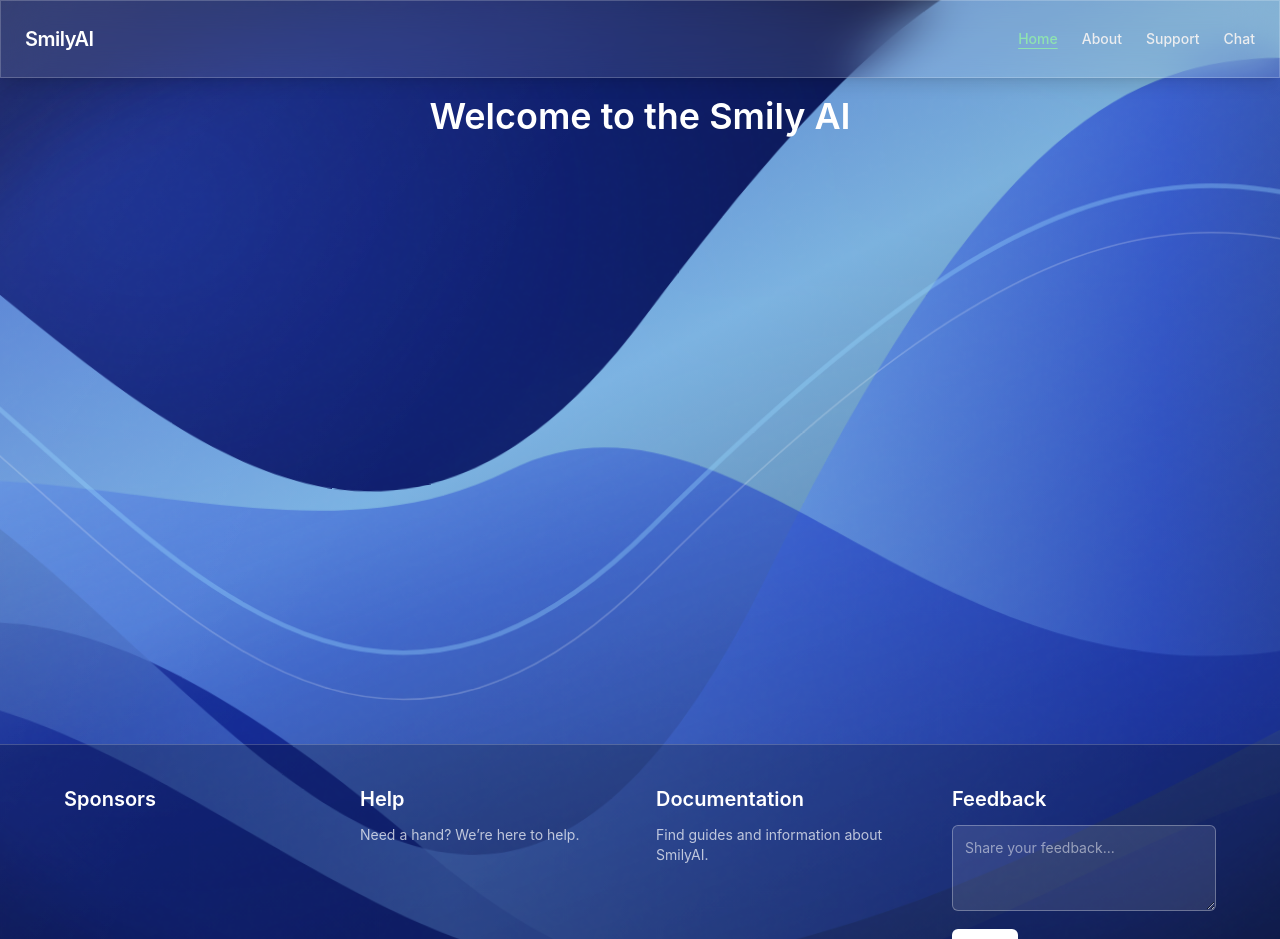
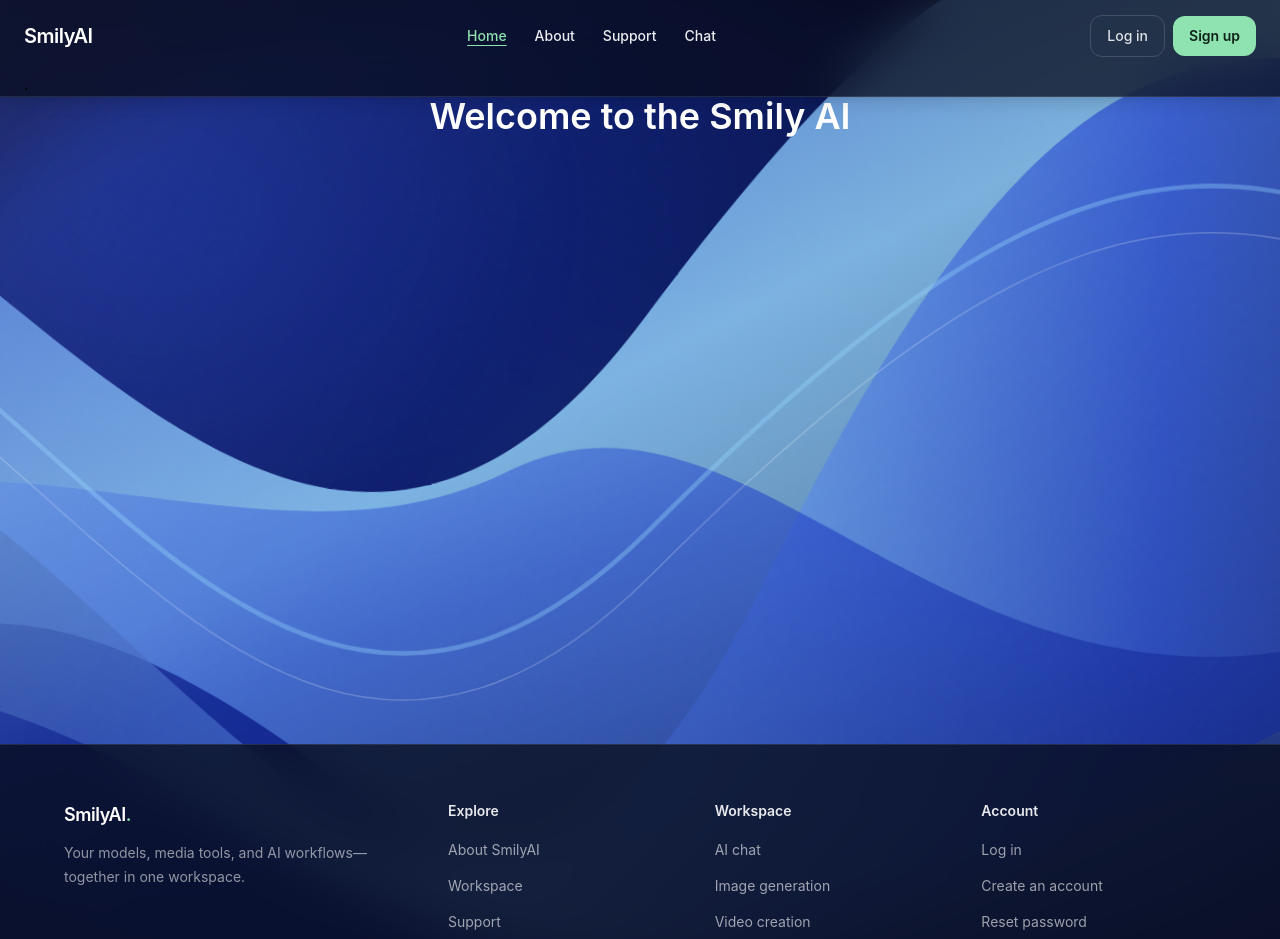
Before and after one commit to Sam78Svg/SmilyAi, a React (Vite) app: page / in a window 1280 px wide. Shown: the top 939 px of the page. Built offline with nearby package versions, Linux system fonts and the light colour scheme.

Commit message:
footerChanges

```diff
--- a/ClientSide/components/FooterSection.tsx
+++ b/ClientSide/components/FooterSection.tsx
@@ -1,58 +1,63 @@
+import { Link } from "react-router-dom"
+
+const linkStyle =
+    "inline-flex w-fit rounded-md text-sm text-white/60 transition hover:text-[#A7F0C3] focus-visible:outline-2 focus-visible:outline-offset-2 focus-visible:outline-[#8FE3B0]"
+
 export default function FooterSection() {
     return (
-        <div className="border-t border-white/20 bg-black/20 px-6 py-10 text-white">
-            <div className="mx-auto grid max-w-6xl grid-cols-1 gap-8 sm:grid-cols-2 lg:grid-cols-4">
-                <section aria-labelledby="footer-sponsors">
-                    <h2 id="footer-sponsors" className="mb-3 text-xl font-semibold transition-transform duration-200 hover:scale-105 hover:font-bold hover:underline hover:underline-offset-4">
-                        Sponsors
-                    </h2>
-                </section>
-
-                <section aria-labelledby="footer-help">
-                    <h2 id="footer-help" className="mb-3 text-xl font-semibold transition-transform duration-200 hover:scale-105 hover:font-bold hover:underline hover:underline-offset-4">
-                        Help
-                    </h2>
-                    <p className="text-sm text-white/70">
-                        Need a hand? We’re here to help.
+        <div className="relative z-10 border-t border-white/10 bg-[#070B16]/75 px-5 py-12 text-white backdrop-blur-xl sm:px-8 sm:py-14">
+            <div className="mx-auto grid max-w-6xl grid-cols-2 gap-x-8 gap-y-10 sm:grid-cols-3 lg:grid-cols-[1.5fr_1fr_1fr_1fr]">
+                <section className="col-span-2 sm:col-span-3 lg:col-span-1">
+                    <Link
+                        to="/"
+                        className="inline-flex rounded-lg text-lg font-semibold tracking-tight text-white focus-visible:outline-2 focus-visible:outline-offset-4 focus-visible:outline-[#8FE3B0]"
+                    >
+                        SmilyAI<span className="text-[#8FE3B0]">.</span>
+                    </Link>
+                    <p className="mt-3 max-w-xs text-sm leading-6 text-white/55">
+                        Your models, media tools, and AI workflows—together in one
+                        workspace.
                     </p>
                 </section>
 
-                <section aria-labelledby="footer-documentation">
-                    <h2 id="footer-documentation" className="mb-3 text-xl font-semibold transition-transform duration-200 hover:scale-105 hover:font-bold hover:underline hover:underline-offset-4">
-                        Documentation
+                <nav aria-labelledby="footer-explore">
+                    <h2 id="footer-explore" className="mb-4 text-sm font-semibold text-white/90">
+                        Explore
                     </h2>
-                    <p className="text-sm text-white/70">
-                        Find guides and information about SmilyAI.
-                    </p>
-                </section>
+                    <ul className="space-y-3">
+                        <li><Link className={linkStyle} to="/about">About SmilyAI</Link></li>
+                        <li><Link className={linkStyle} to="/chat">Workspace</Link></li>
+                        <li><Link className={linkStyle} to="/support">Support</Link></li>
+                    </ul>
+                </nav>
 
-                <section aria-labelledby="footer-feedback">
-                    <h2 id="footer-feedback" className="mb-3 text-xl font-semibold transition-transform duration-200 hover:scale-105 hover:font-bold hover:underline hover:underline-offset-4">
-                        Feedback
+                <nav aria-labelledby="footer-tools">
+                    <h2 id="footer-tools" className="mb-4 text-sm font-semibold text-white/90">
+                        Workspace
                     </h2>
-                    <form>
-                        <label htmlFor="footer-feedback-message" className="sr-only">
-                            Your feedback
-                        </label>
-                        <textarea
-                            id="footer-feedback-message"
-                            name="feedback"
-                            rows={3}
-                            className="w-full resize-y rounded-md border border-white/30 bg-white/10 p-3 text-sm text-white placeholder:text-white/50 focus:border-white/60 focus:outline-none focus:ring-2 focus:ring-white/30"
-                            placeholder="Share your feedback..."
-                        />
-                        <button
-                            type="button"
-                            className="mt-3 rounded-md bg-white px-4 py-2 text-sm font-medium text-gray-900 transition hover:bg-white/80 focus-visible:outline-2 focus-visible:outline-offset-2 focus-visible:outline-white"
-                        >
-                            Send
-                        </button>
-                    </form>
-                </section>
+                    <ul className="space-y-3">
+                        <li><Link className={linkStyle} to="/chat">AI chat</Link></li>
+                        <li><Link className={linkStyle} to="/chat">Image generation</Link></li>
+                        <li><Link className={linkStyle} to="/chat">Video creation</Link></li>
+                    </ul>
+                </nav>
+
+                <nav aria-labelledby="footer-account">
+                    <h2 id="footer-account" className="mb-4 text-sm font-semibold text-white/90">
+                        Account
+                    </h2>
+                    <ul className="space-y-3">
+                        <li><Link className={linkStyle} to="/login">Log in</Link></li>
+                        <li><Link className={linkStyle} to="/signup">Create an account</Link></li>
+                        <li><Link className={linkStyle} to="/forgot-password">Reset password</Link></li>
+                    </ul>
+                </nav>
             </div>
-            <p className="relative z-10 m-0 mt-10 px-4 text-center text-sm text-white/80">
-                &copy; {new Date().getFullYear()} SmilyAI
-            </p>
+
+            <div className="mx-auto mt-10 flex max-w-6xl flex-col gap-2 border-t border-white/10 pt-5 text-xs text-white/45 sm:flex-row sm:items-center sm:justify-between">
+                <p>&copy; {new Date().getFullYear()} SmilyAI. All rights reserved.</p>
+                <p>One workspace for the way you use AI.</p>
+            </div>
         </div>
     )
 }
--- a/ClientSide/components/Navigationbar.tsx
+++ b/ClientSide/components/Navigationbar.tsx
@@ -1,3 +1,4 @@
+import { useEffect, useState } from "react"
 import { Link, useLocation } from "react-router-dom"
 
 const navigationItems = [
@@ -7,27 +8,25 @@ const navigationItems = [
     { path: "/chat", label: "Chat" },
 ]
 
-export default function Navigationbar() {
+function isActivePath(pathname: string, path: string) {
+    return pathname.toLowerCase() === path
+}
+
+function NavigationLinks({ onNavigate }: { onNavigate?: () => void }) {
     const { pathname } = useLocation()
 
     return (
-        <nav
-            aria-label="Main navigation"
-            className="fixed left-0 top-0 z-50 flex w-full flex-wrap items-center justify-between border border-white/20 bg-white/10 p-6 shadow-lg backdrop-blur-xl"
-        >
-            <Link to="/" className="mr-6 shrink-0 text-white">
-                <span className="text-xl font-semibold tracking-tight">SmilyAI</span>
-            </Link>
-            <div className="flex items-center gap-6 text-sm">
+        <>
             {navigationItems.map(({ path, label }) => {
-                    const isActive = pathname.toLowerCase() === path
+                const isActive = isActivePath(pathname, path)
 
                 return (
                     <Link
                         key={path}
                         to={path}
+                        onClick={onNavigate}
                         aria-current={isActive ? "page" : undefined}
-                            className={`font-medium underline-offset-4 transition-colors ${
+                        className={`rounded-lg px-2 py-2 font-medium underline-offset-4 transition-colors focus-visible:outline-2 focus-visible:outline-offset-2 focus-visible:outline-[#8FE3B0] ${
                             isActive
                                 ? "text-[#8FE3B0] underline"
                                 : "text-[#ECEDEF] hover:text-[#8FE3B0] hover:underline"
@@ -37,7 +36,101 @@ export default function Navigationbar() {
                     </Link>
                 )
             })}
+        </>
+    )
+}
+
+function AccountLinks({ onNavigate }: { onNavigate?: () => void }) {
+    return (
+        <>
+            <Link
+                to="/login"
+                onClick={onNavigate}
+                className="rounded-xl border border-white/15 px-4 py-2.5 text-center text-sm font-medium text-white/85 transition hover:border-white/35 hover:bg-white/5 focus-visible:outline-2 focus-visible:outline-offset-2 focus-visible:outline-[#8FE3B0]"
+            >
+                Log in
+            </Link>
+            <Link
+                to="/signup"
+                onClick={onNavigate}
+                className="rounded-xl bg-[#8FE3B0] px-4 py-2.5 text-center text-sm font-semibold text-[#10231A] transition hover:bg-[#A7F0C3] focus-visible:outline-2 focus-visible:outline-offset-2 focus-visible:outline-[#8FE3B0]"
+            >
+                Sign up
+            </Link>
+        </>
+    )
+}
+
+export default function Navigationbar() {
+    const [menuOpen, setMenuOpen] = useState(false)
+    const { pathname } = useLocation()
+
+    useEffect(() => {
+        setMenuOpen(false)
+    }, [pathname])
+
+    return (
+        <nav
+            aria-label="Main navigation"
+            className="fixed left-0 top-0 z-50 w-full border-b border-white/10 bg-[#080D1C]/75 px-4 shadow-lg backdrop-blur-xl sm:px-6"
+        >
+            <div className="mx-auto flex min-h-18 max-w-7xl items-center justify-between gap-4">
+                <Link
+                    to="/"
+                    className="shrink-0 rounded-lg text-white focus-visible:outline-2 focus-visible:outline-offset-4 focus-visible:outline-[#8FE3B0]"
+                    aria-label="SmilyAI home"
+                >
+                    <span className="text-xl font-semibold tracking-tight">SmilyAI</span>
+                </Link>
+
+                <div className="hidden items-center gap-3 text-sm md:flex">
+                    <NavigationLinks />
                 </div>
+
+                <div className="hidden items-center gap-2 md:flex">
+                    <AccountLinks />
+                </div>
+
+                <button
+                    type="button"
+                    aria-label={menuOpen ? "Close navigation menu" : "Open navigation menu"}
+                    aria-expanded={menuOpen}
+                    aria-controls="mobile-navigation"
+                    onClick={() => setMenuOpen((open) => !open)}
+                    className="flex h-11 w-11 items-center justify-center rounded-xl border border-white/15 text-white transition hover:border-white/30 hover:bg-white/5 focus-visible:outline-2 focus-visible:outline-offset-2 focus-visible:outline-[#8FE3B0] md:hidden"
+                >
+                    <svg
+                        aria-hidden="true"
+                        className="h-5 w-5"
+                        viewBox="0 0 24 24"
+                        fill="none"
+                        stroke="currentColor"
+                        strokeWidth="1.8"
+                        strokeLinecap="round"
+                    >
+                        {menuOpen ? (
+                            <path d="m6 6 12 12M18 6 6 18" />
+                        ) : (
+                            <path d="M4 6h16M4 12h16M4 18h16" />
+                        )}
+                    </svg>
+                </button>
+            </div>
+
+            {menuOpen && (
+                <div
+                    id="mobile-navigation"
+                    className="border-t border-white/10 bg-[#080D1C]/95 px-2 pb-5 pt-3 md:hidden"
+                >
+                    <div className="flex flex-col gap-1 text-sm">
+                        <NavigationLinks onNavigate={() => setMenuOpen(false)} />
+                    </div>
+                    <div className="mt-4 grid grid-cols-2 gap-3 border-t border-white/10 pt-4">
+                        <AccountLinks onNavigate={() => setMenuOpen(false)} />
+                    </div>
+                </div>
+            )}
+.
         </nav>
     )
 }
```
Lines whose indentation alone changed are shown as unchanged.
